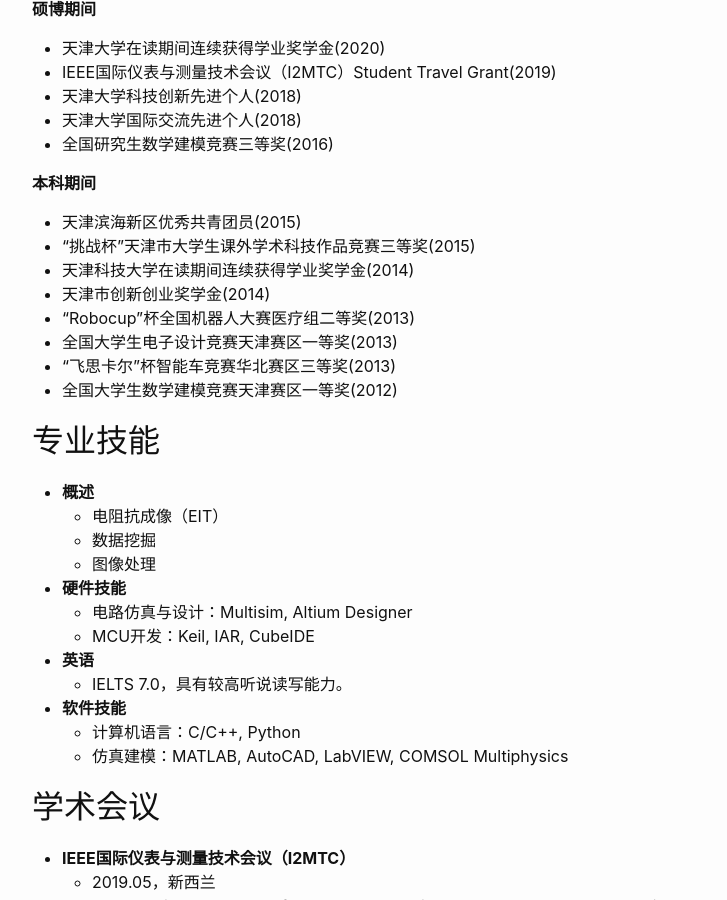
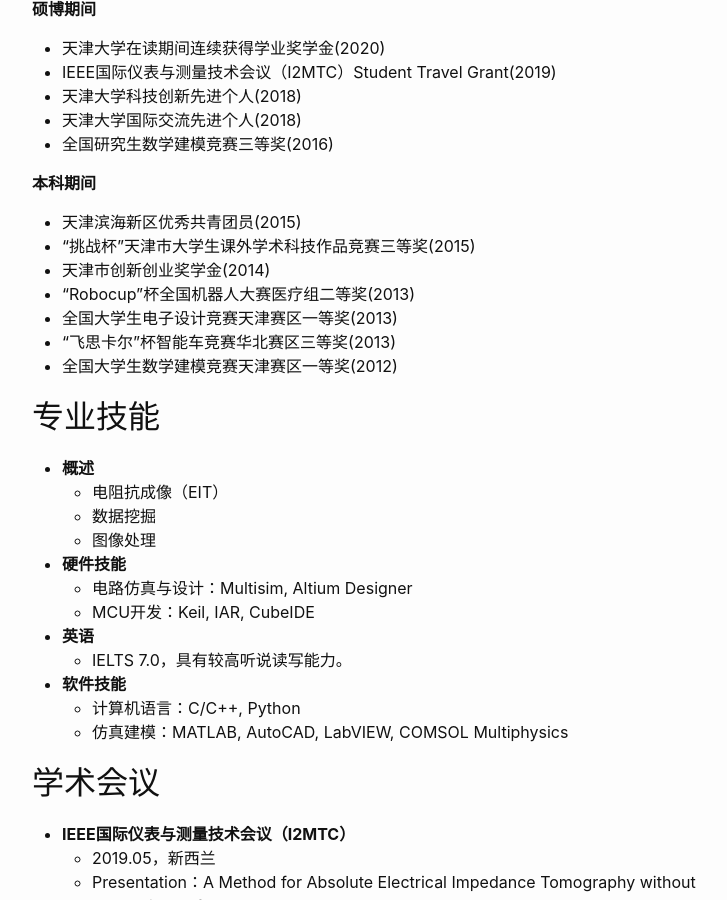
Before and after one commit to molly1018/molly1018.github.io, a Jekyll site: the page built from docs/index.md, in a window 1280 px wide and 900 px high, scrolled down 3298 px. Shown: the whole window, without its empty margins (238-965 px from the left). Built offline with Jekyll 4.4.1, drawn with Linux system fonts in a browser that asks for light colours.

Commit message:
Update index.md

```diff
--- a/docs/index.md
+++ b/docs/index.md
@@ -125,7 +125,6 @@ title: 个人简历
 **本科期间**
 * 天津滨海新区优秀共青团员(2015)
 * “挑战杯”天津市大学生课外学术科技作品竞赛三等奖(2015)
-* 天津科技大学在读期间连续获得学业奖学金(2014)
 * 天津市创新创业奖学金(2014)
 * “Robocup”杯全国机器人大赛医疗组二等奖(2013)
 * 全国大学生电子设计竞赛天津赛区一等奖(2013)
```
